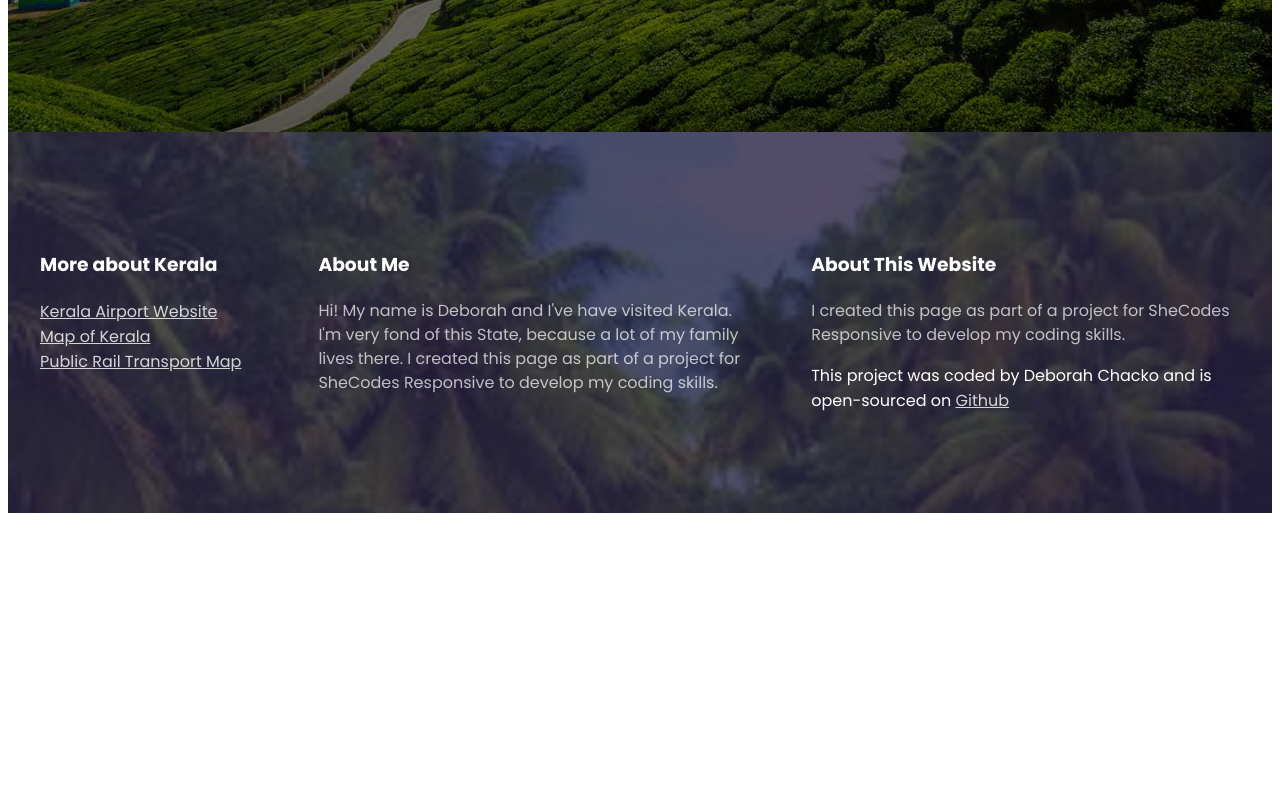
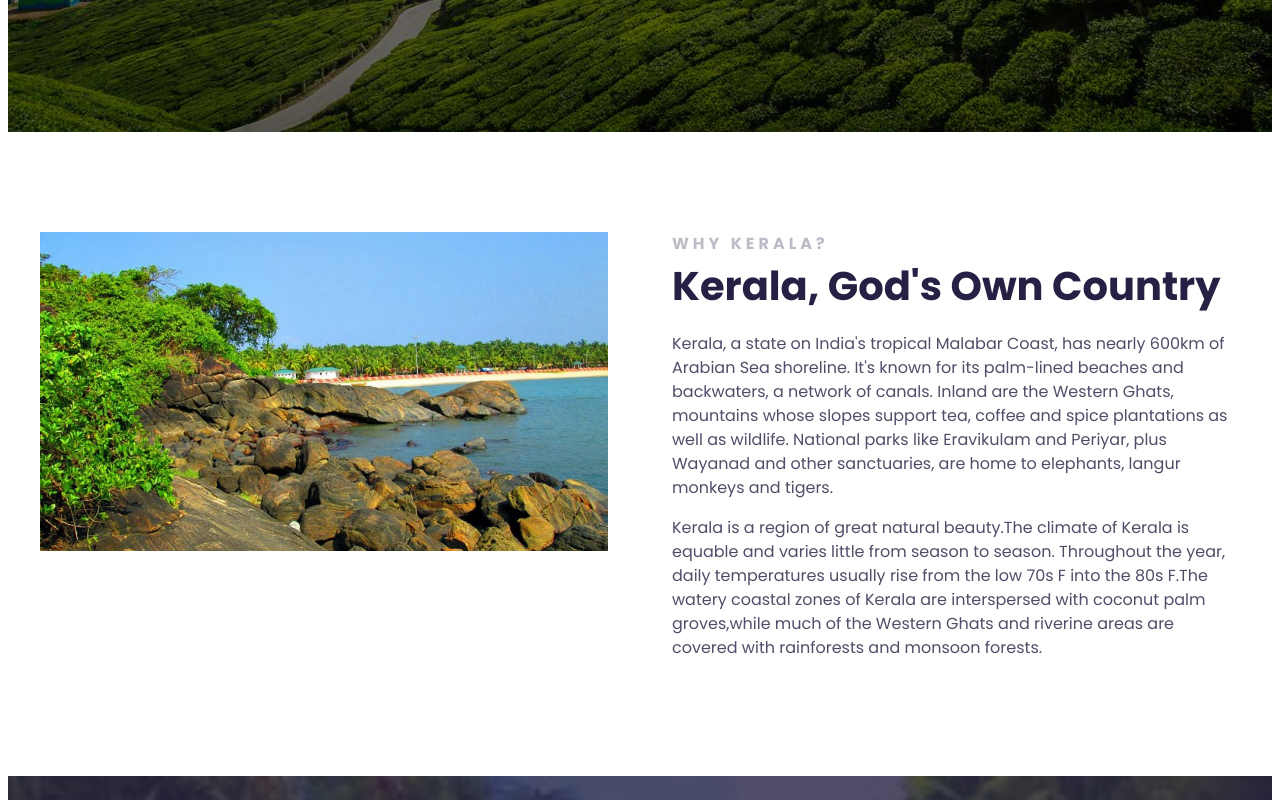
Before and after one commit to Sapphire59/responsive-add-on-project, a plain HTML site: page index.html in a window 1280 px wide. Shown: the part 600-1400 px from the top of the page. Before the commit the page ends 1121 px from the top, so only its background shows below. Drawn offline with Linux system fonts and the light colour scheme.

Commit message:
added image to my grid and CSS

```diff
--- a/index.html
+++ b/index.html
@@ -24,8 +24,37 @@
         <a href="#more">Learn More</a>
       </header>
 
+      <main>
+        <section class="grid grid-2-columns">
+          <div>
+            <img src="images/beach.jpg" alt="beach" class="img-responsive" />
+          </div>
+          <div>
+            <h2>Why Kerala?</h2>
+            <h3>Kerala, God's Own Country</h3>
+            <p>
+              Kerala, a state on India's tropical Malabar Coast, has nearly
+              600km of Arabian Sea shoreline. It's known for its palm-lined
+              beaches and backwaters, a network of canals. Inland are the
+              Western Ghats, mountains whose slopes support tea, coffee and
+              spice plantations as well as wildlife. National parks like
+              Eravikulam and Periyar, plus Wayanad and other sanctuaries, are
+              home to elephants, langur monkeys and tigers.
+            </p>
+            <p>
+              Kerala is a region of great natural beauty.The climate of Kerala
+              is equable and varies little from season to season. Throughout the
+              year, daily temperatures usually rise from the low 70s F into the
+              80s F.The watery coastal zones of Kerala are interspersed with
+              coconut palm groves,while much of the Western Ghats and riverine
+              areas are covered with rainforests and monsoon forests.
+            </p>
+          </div>
+        </section>
+      </main>
+
       <footer>
-        <section class="grid">
+        <section class="grid grid-3-columns">
           <div>
             <h3>More about Kerala</h3>
 
--- a/style/style.css
+++ b/style/style.css
@@ -9,13 +9,55 @@ body {
 
 .grid {
   display: grid;
+  grid-gap: 64px;
+}
+.grid-2-columns {
+  grid-template-columns: 1fr 1fr;
+}
+.grid-3-columns {
   grid-template-columns: 1fr 2fr 2fr;
-  grid-gap: 64px;
 }
 
 section {
   max-width: 1200px;
   margin: 0 auto;
+  padding: 100px 0;
+}
+
+.img-responsive {
+  max-width: 100%;
+  display: block;
+}
+
+main {
+  background-color: white;
+}
+
+main h2 {
+  font-weight: 700;
+  font-size: 16px;
+  line-height: 24px;
+  letter-spacing: 4px;
+  opacity: 0.3;
+  color: #272044;
+  text-transform: uppercase;
+  margin: 0;
+}
+main h3 {
+  font-weight: 700;
+  font-size: 40px;
+  line-height: 1.5;
+  color: #272044;
+  margin: 0;
+}
+
+main p {
+  font-style: normal;
+  font-weight: 400;
+  font-size: 16px;
+  line-height: 24px;
+  color: #272044;
+  opacity: 0.8;
 }
 
 header {
@@ -78,7 +120,6 @@ footer {
     url("../images/kerala-water-footer.jpg");
   background-repeat: no-repeat;
   background-size: cover;
-  padding: 100px 0;
 }
 
 footer h3 {
@@ -128,4 +169,13 @@ footer a {
   header h3 {
     font-size: 12px;
   }
+
+  .grid {
+    grid-template-columns: 1fr;
+    grid-gap: 32px;
+  }
+
+  section {
+    padding: 30px;
+  }
 }
```
Also changed, not shown: images/beach.jpg (added), images/kovalam-beach.jpg (added).
